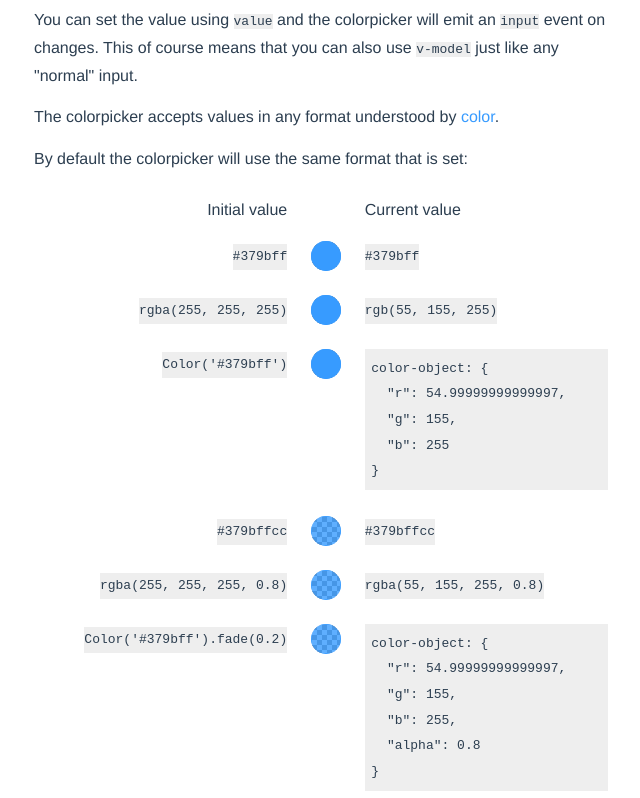
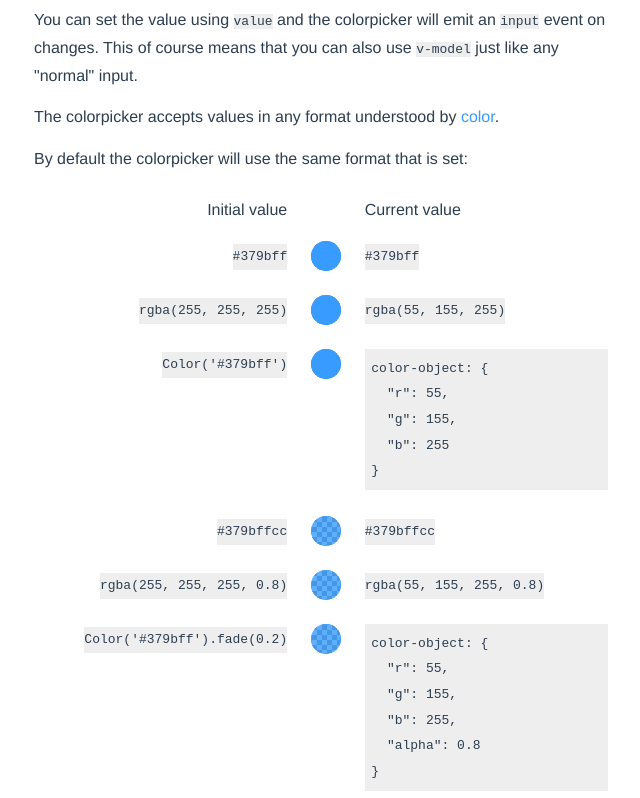
Before and after one commit to Mikk3lRo/vue-colorpicker, a Vue app: page / in a window 1280 px wide. Shown: the part 1245-2043 px from the top of the page, without its empty margins (314-954 px from the left). Built offline with nearby package versions, Linux system fonts and the light colour scheme.

Commit message:
[fix] Don't emit during init.

```diff
--- a/src/components/McColorpicker.vue
+++ b/src/components/McColorpicker.vue
@@ -90,7 +90,7 @@ export default {
 
       shown: false,
 
-      preventEmit: false,
+      preventEmit: true,
 
       colorObj: Color(this.color),
 
@@ -168,6 +168,7 @@ export default {
     this.parseColor()
     this.addListeners()
     this.breakoutOrComeHome()
+    this.preventEmit = false
   },
   beforeDestroy() {
     this.removeListeners()
```
